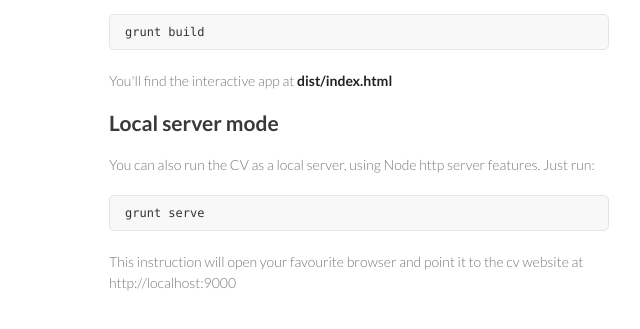
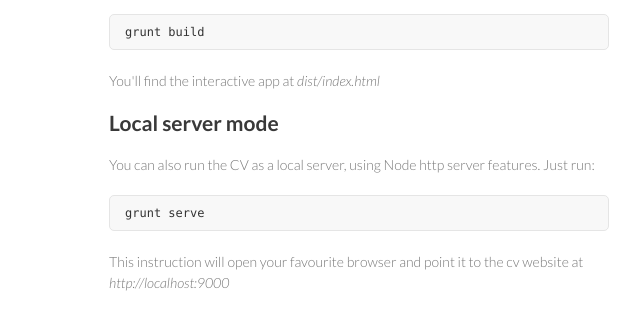
Before and after one commit to juanmaorta/my-cv-bootstrap, a plain HTML site: page index.html in a window 1280 px wide. Shown: the part 549-878 px from the top of the page, 461-1101 px from the left. Drawn offline with Linux system fonts and the light colour scheme.

```diff
--- a/index.html
+++ b/index.html
@@ -55,7 +55,7 @@
 <pre><code>grunt build
 </code></pre>
 
-<p>You'll find the interactive app at <strong>dist/index.html</strong></p>
+<p>You'll find the interactive app at <em>dist/index.html</em></p>
 
 <h2>
 <a name="local-server-mode" class="anchor" href="#local-server-mode"><span class="octicon octicon-link"></span></a>Local server mode</h2>
@@ -65,7 +65,7 @@
 <pre><code>grunt serve
 </code></pre>
 
-<p>This instruction will open your favourite browser and point it to the cv website at http://localhost:9000</p>
+<p>This instruction will open your favourite browser and point it to the cv website at <em>http://localhost:9000</em></p>
       </section>
       <footer>
         <p>This project is maintained by <a href="https://github.com/juanmaorta">juanmaorta</a></p>
```
Also changed, not shown: params.json (+1 -1 lines).
